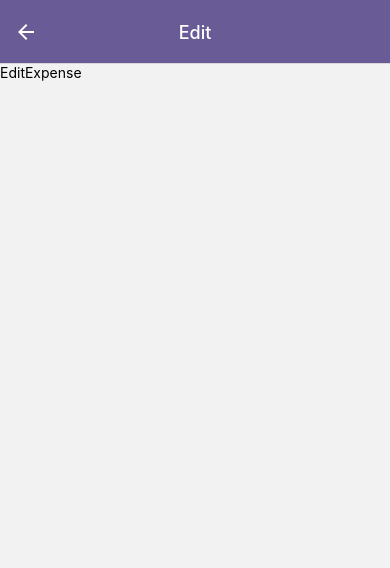
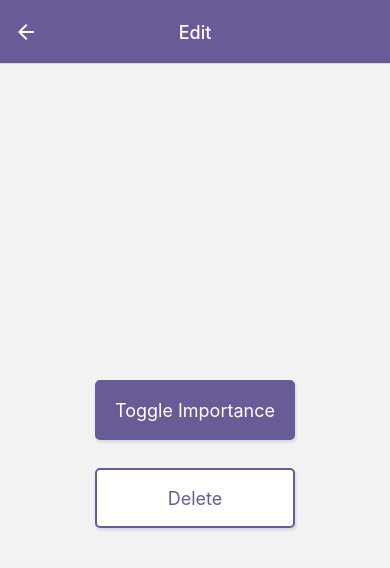
Before and after one commit to littlerzrz/CS5520-assignment-2, a React Native app: screen /Edit in a window 390 px wide. Shown: the top 568 px of the page. Built offline with nearby package versions, Linux system fonts and the light colour scheme; no server answers; the database is empty.

Commit message:
finished edit page

```diff
--- a/components/ExpenseItem.js
+++ b/components/ExpenseItem.js
@@ -1,5 +1,5 @@
 import { useNavigation } from "@react-navigation/native";
-import { View, Text, StyleSheet, Button, Pressable } from "react-native";
+import { View, Text, StyleSheet, Pressable } from "react-native";
 import React from "react";
 import { colors, pressedStyle } from "../vars";
 
--- /dev/null
+++ b/components/MyButton.js
@@ -0,0 +1,56 @@
+import { View, Text, Pressable, StyleSheet } from "react-native";
+import React from "react";
+import { colors, pressedStyle } from "../vars";
+export default function MyButton({ text, onPress, type = "normal" }) {
+  return (
+    <Pressable
+      style={({ pressed }) => [
+        styles.basic,
+        styles[type],
+        pressed && pressedStyle,
+      ]}
+      android_ripple={{ color: colors.LIGHT, foreground: true }}
+      onPress={onPress}
+    >
+      <Text style={[styles[type].text]}>{text}</Text>
+    </Pressable>
+  );
+}
+const normalBtn = {
+  padding: 12,
+  width: 200,
+  height: 60,
+  borderRadius: 5,
+  shadowRadius: 3,
+  shadowOpacity: 0.2,
+  margin: 14,
+  borderWidth: 2,
+  shadowOffset: { width: 1, height: 2 },
+  shadowColor: colors.DARK,
+  borderColor: colors.DARK,
+};
+const styles = StyleSheet.create({
+  basic: {
+    flexDirection: "row",
+    alignItems: "center",
+    justifyContent: "center",
+    marginLeft: 14,
+    marginRight: 14,
+  },
+  normal: {
+    ...normalBtn,
+    backgroundColor: colors.WHITE,
+    text: { fontSize: 18, color: colors.DARK },
+  },
+  primary: {
+    ...normalBtn,
+    backgroundColor: colors.DARK,
+    text: { fontSize: 18, color: colors.WHITE },
+  },
+  text: {
+    text: {
+      fontSize: 24,
+      color: colors.WHITE,
+    },
+  },
+});
--- a/components/index.js
+++ b/components/index.js
@@ -1 +1,2 @@
-export {default as ExpenseList} from './ExpenseList'
+export { default as ExpenseList } from "./ExpenseList";
+export { default as MyButton } from "./MyButton";
--- a/firebase/firestore.js
+++ b/firebase/firestore.js
@@ -1,4 +1,4 @@
-import { collection, addDoc, deleteDoc, doc, setDoc } from "firebase/firestore";
+import { collection, addDoc, deleteDoc, doc, setDoc, getDoc } from "firebase/firestore";
 
 import { firestore } from './firebase_setup';
 
@@ -18,10 +18,11 @@ export async function deleteExpense(key) {
   }
 }
 
-export async function markImportant(key) {
+export async function toggleImportance(key) {
   try {
     const exp = doc(firestore, "expenses", key);
-    await setDoc(exp, { important: true }, { merge: true });
+    const item = await getDoc(exp);
+    await setDoc(exp, { important: !item.data().important }, { merge: true });
   } catch (err) {
     console.log(err);
   }
--- a/screens/EditExpense.js
+++ b/screens/EditExpense.js
@@ -1,10 +1,46 @@
-import { View, Text } from 'react-native'
-import React from 'react'
+import { View, StyleSheet, Alert } from "react-native";
+import React from "react";
+import { MyButton } from "../components";
+import { deleteExpense, toggleImportance } from "../firebase/firestore";
+import { useNavigation } from "@react-navigation/native";
 
-export default function EditExpense() {
+export default function EditExpense({ route }) {
+  const navigation = useNavigation();
+  const onConfirmMark = () =>
+    toggleImportance(route.params.id).then(navigation.goBack);
+
+  const onMark = () => {
+    Alert.alert(
+      "Important",
+      "Are you sure you want to toggle its importance?",
+      [
+        { text: "No", onPress: () => {} },
+        { text: "Yes", onPress: onConfirmMark },
+      ]
+    );
+  };
+  const onConfirmDelete = () =>
+    deleteExpense(route.params.id).then(navigation.goBack);
+
+  const onDelete = () => {
+    Alert.alert("Delete", "Are you sure you want to delete this expense?", [
+      { text: "No", onPress: () => {} },
+      { text: "Yes", onPress: onConfirmDelete },
+    ]);
+  };
   return (
-    <View>
-      <Text>EditExpense</Text>
+    <View style={styles.container}>
+      <MyButton text="Toggle Importance" type="primary" onPress={onMark} />
+      <MyButton text="Delete" onPress={onDelete} />
     </View>
-  )
+  );
 }
+
+const styles = StyleSheet.create({
+  container: {
+    flex: 1,
+    flexDirection: "column",
+    alignItems: "center",
+    justifyContent: "center",
+  },
+});
--- a/screens/Home.js
+++ b/screens/Home.js
@@ -2,13 +2,11 @@ import React, { useState, useEffect } from "react";
 import { createBottomTabNavigator } from "@react-navigation/bottom-tabs";
 import { collection, onSnapshot } from "firebase/firestore";
 import { firestore } from "../firebase/firebase_setup";
-import { ExpenseList } from "../components";
+import { MyButton, ExpenseList } from "../components";
 import { screenOptions } from "../vars";
-import { Pressable, Text } from "react-native";
 import { useNavigation } from "@react-navigation/native";
 import { colors } from "../vars";
 import MaterialCommunityIcons from "react-native-vector-icons/MaterialCommunityIcons";
-
 const Tab = createBottomTabNavigator();
 
 export default function Home() {
@@ -35,13 +33,7 @@ export default function Home() {
     };
   }, []);
   const headerRight = () => (
-    <Pressable
-      onPress={() => navigation.navigate("Add")}
-      style={({ pressed }) => ({ marginRight: 20, opacity: pressed ? 0.5 : 1 })}
-      android_ripple={{ color: colors.LIGHT, foreground: true }}
-    >
-      <Text style={{ color: colors.WHITE, fontSize: 24 }}>+</Text>
-    </Pressable>
+    <MyButton onPress={() => navigation.navigate("Add")} text="+" type="text" />
   );
   const newScreenOptions = {
     ...screenOptions,
```
